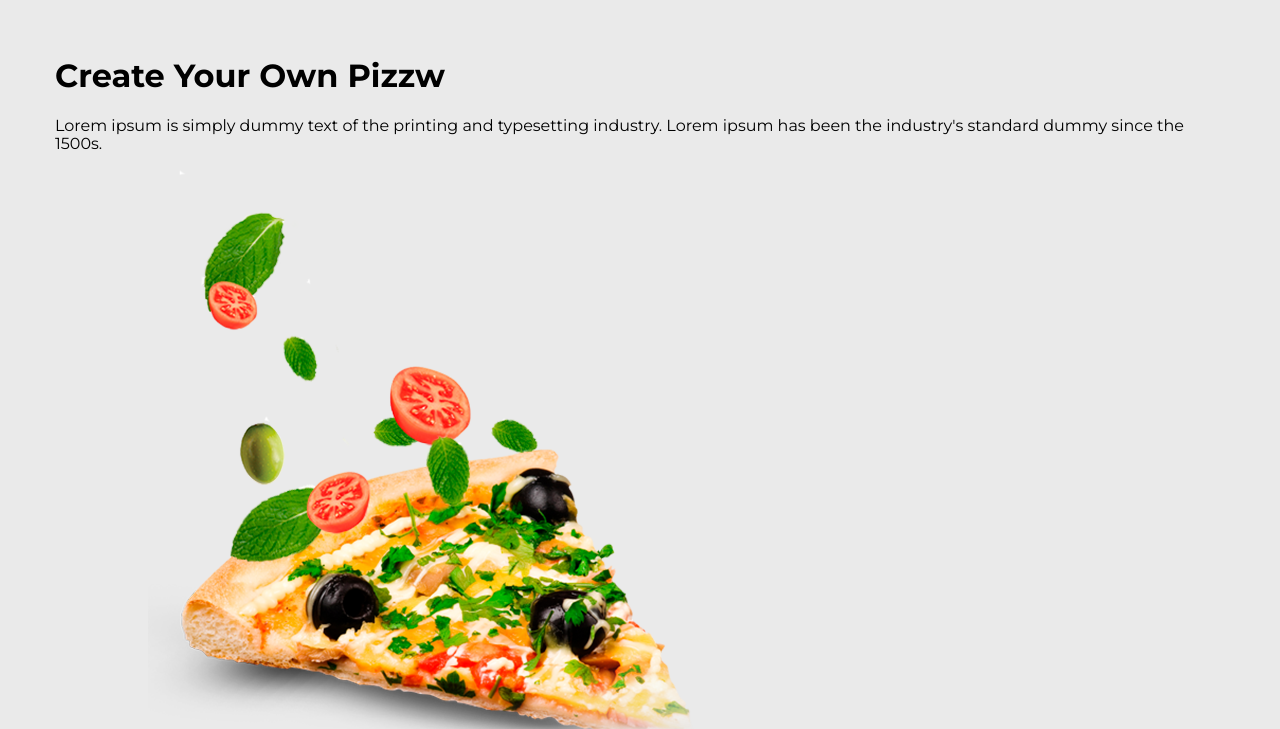
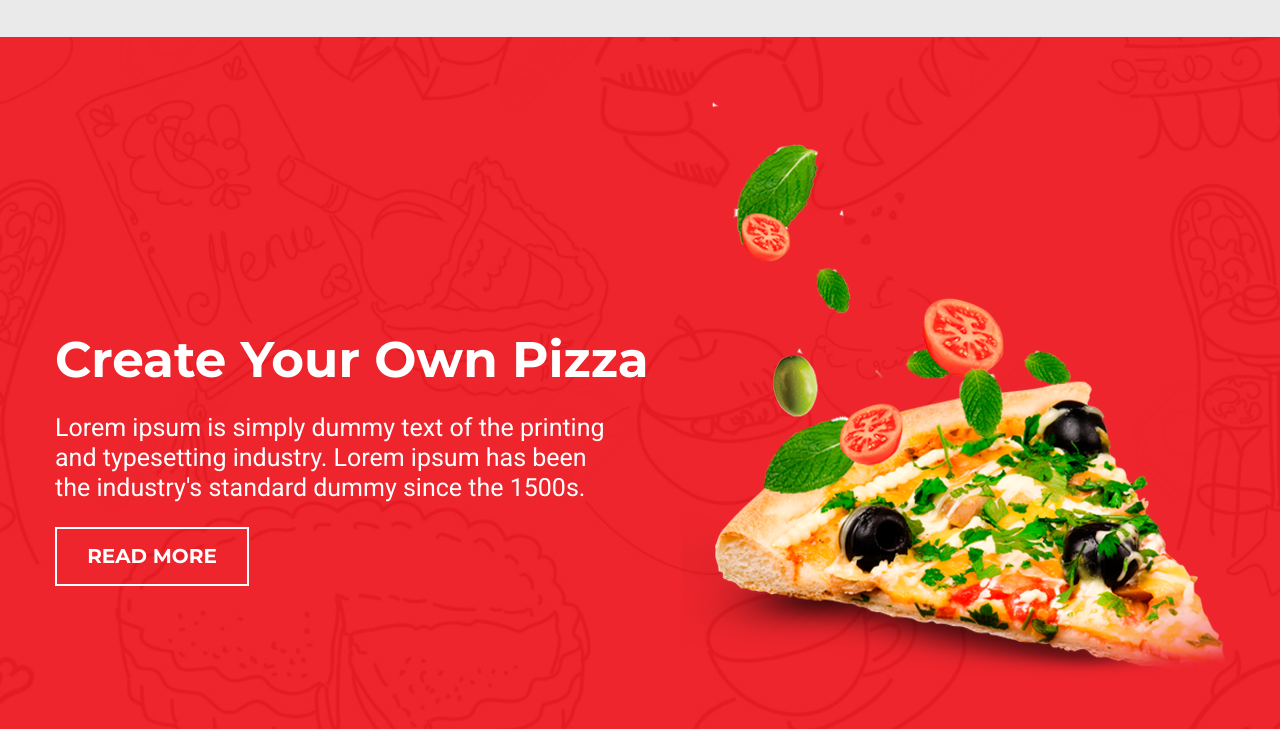
Before and after one commit to EugenPriymak/tng04, a plain HTML site: page index.html in a window 1280 px wide. Shown: the part 90-819 px from the top of the page. Drawn offline with Linux system fonts and the light colour scheme.

Commit message:
add and style 'banner' block

```diff
--- a/index.html
+++ b/index.html
@@ -35,10 +35,10 @@
 
     <div class="banner">
         <div class="wrapper">
-            <h1>Create Your Own Pizzw</h1>
-            <p>Lorem ipsum is simply dummy text of the printing and typesetting industry. Lorem ipsum has been the industry's standard dummy since the 1500s.</p>
-            <a href="">Read more</a>
-            <img src="image/pizza.png" alt="">
+            <h1 class="title">Create Your Own Pizza</h1>
+            <p class="description">Lorem ipsum is simply dummy text of the printing and typesetting industry. Lorem ipsum has been the industry's standard dummy since the 1500s.</p>
+            <a class="btn" href="">Read more</a>
+            <img class="pizza" src="image/pizza.png" alt="">
         </div>
     </div>
 
--- a/style.css
+++ b/style.css
@@ -9,6 +9,7 @@ body {
     padding-right: 15px;
     max-width: 1170px;
     margin: 0 auto;
+    position: relative;
 }
 
 .navigation {
@@ -55,3 +56,44 @@ body {
     text-decoration: none;
     color: #494949
 }
+
+.banner {
+    background: url(image/banner.png) center no-repeat;
+    background-size: cover;
+    color: #FFF;
+    padding-top: 260px;
+    padding-bottom: 285px;
+}
+
+.pizza {
+    position:absolute;
+    right: 0;
+    top: -230px;
+}
+
+.title {
+    font-size: 50px;
+    margin-bottom: 23px;
+}
+
+.description {
+    font-family: 'Roboto', sans-serif;
+    margin-bottom: 24px;
+
+    font-size: 25px;
+    line-height: 30px;
+    max-width: 570px;
+}
+
+.btn {
+    display: block;
+    color: #fff;
+    text-decoration: none;
+    font-size: 20px;
+    text-transform: uppercase;
+    font-weight: 700;
+    border: 2px solid #fff;
+    padding: 16px 0;
+    max-width: 190px;
+    text-align: center;
+}
```
